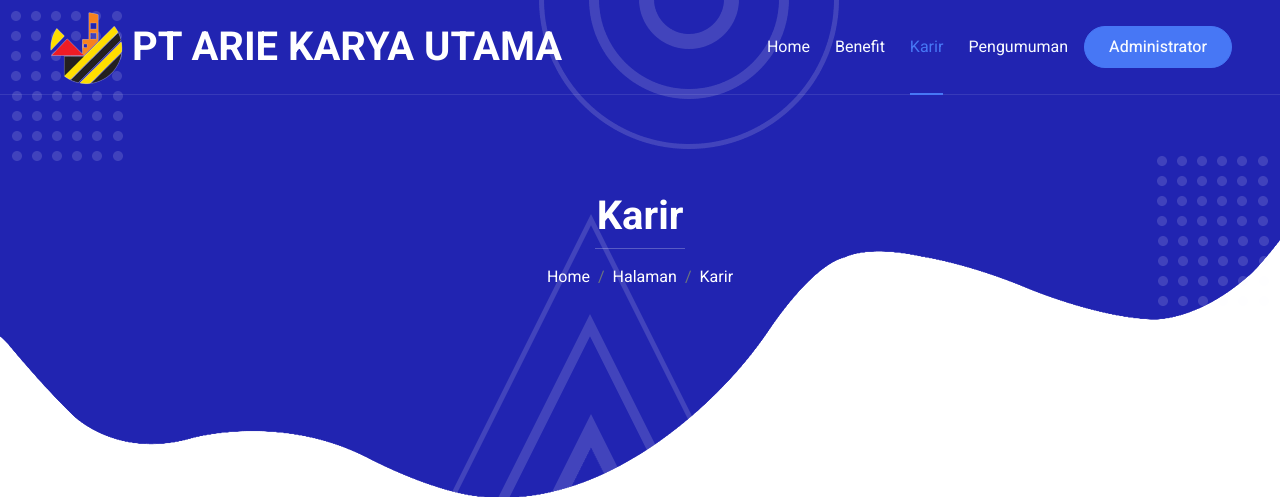
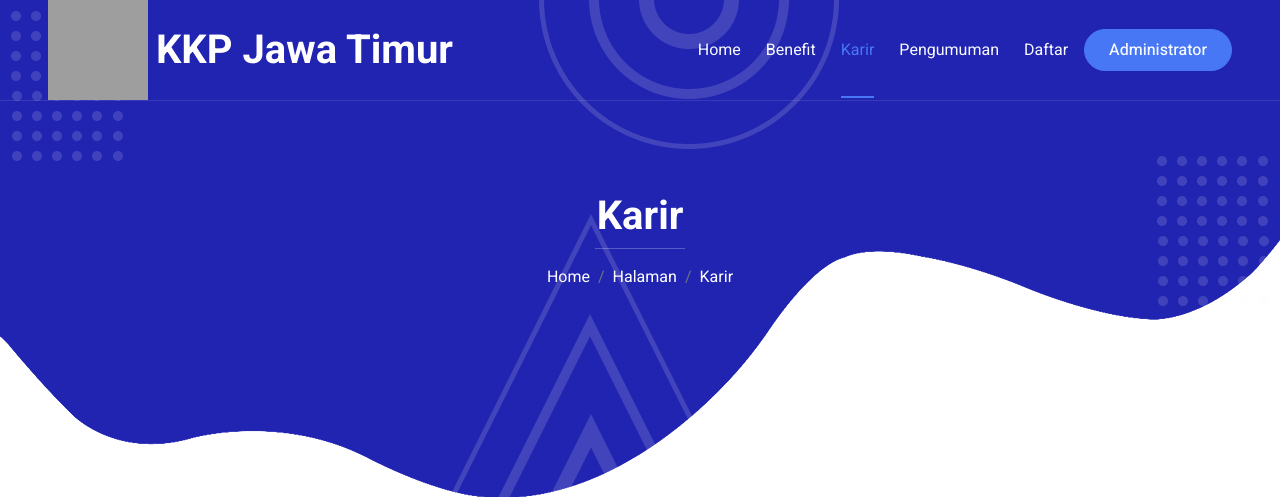
Before and after one commit to Rolanov/EAS_PWEB-A, a PHP site: page /coba/karir.php in a window 1280 px wide. Shown: the top 501 px of the page. Run offline with PHP 8.4, Linux system fonts and the light colour scheme; data comes from the database, SQL or seed files in the repository; some libraries are stand-ins or nearby versions; grey boxes are pictures that could not be loaded.

Commit message:
update pages

```diff
--- a/backend-hrd/pages/info/thanks.php
+++ b/backend-hrd/pages/info/thanks.php
@@ -5,7 +5,7 @@
   <!-- Required meta tags -->
   <meta charset="utf-8">
   <meta name="viewport" content="width=device-width, initial-scale=1, shrink-to-fit=no">
-  <title>Informasi | PT AKU</title>
+  <title>Informasi | KKP Jawa Timur</title>
   <!-- plugins:css -->
   <link rel="stylesheet" href="../../vendors/feather/feather.css">
   <link rel="stylesheet" href="../../vendors/ti-icons/css/themify-icons.css">
@@ -45,7 +45,7 @@
               <div class="col-12 mt-xl-2">
                 <!-- <p>Otomatis akan diarahkan ke website dalam 8 detik.</p> -->
                 <p><a href="../../../index.php" class="text-white" style="text-decoration: none;">Kembali ke Home.</a></p>
-                <p class="text-white font-weight-medium text-center">Copyright &copy; 2022. PT Arie Karya Utama.</p>
+                <p class="text-white font-weight-medium text-center">Copyright &copy; 2022. KKP Jawa Timur.</p>
               </div>
             </div>
           </div>
--- a/index.php
+++ b/index.php
@@ -98,7 +98,7 @@ $jumlahdata = mysqli_num_rows($getdata);
                                 <i class="fa fa-heart fa-2x"></i>
                             </div>
                             <h5 class="mb-3">Terpercaya</h5>
-                            <p>Sejak didirikan pada tahun 2006, PT Arie Karya Utama telah dipercaya oleh ratusan perusahaan untuk mengelola sampah dan beberapa klien telah bekerja sama lebih dari lima hingga sepuluh tahun lamanya.</p>
+                            <p>Terbentuknya Kementrian Kelautan dan Perikanan pada dasarnya merupakan sebuah tantangan, sekaligus peluang bagi pengembangan sektor kelautan dan perikanan Indonesia.</p>
                             <!-- <a class="btn px-3 mt-auto mx-auto" href="">Read More</a> -->
                         </div>
                     </div>
@@ -108,7 +108,7 @@ $jumlahdata = mysqli_num_rows($getdata);
                                 <i class="fa fa-user fa-2x"></i>
                             </div>
                             <h5 class="mb-3">Profesional</h5>
-                            <p>Konsistensi PT Arie Karya Utama selama belasan tahun di bidang kebersihan turut membentuk perusahaan menjadi semakin berkembang dan profesional atas setiap pelayanan yang diberikan. </p>
+                            <p>Sejak era reformasi bergulir di tengah percaturan politik Indonesia, sejak itu pula perubahan kehidupan mendasar berkembang di hampir seluruh kehidupan berbangsa dan bernegara.</p>
                             <!-- <a class="btn px-3 mt-auto mx-auto" href="">Read More</a> -->
                         </div>
                     </div>
@@ -118,7 +118,7 @@ $jumlahdata = mysqli_num_rows($getdata);
                                 <i class="fa fa-clock fa-2x"></i>
                             </div>
                             <h5 class="mb-3">Berkelanjutan</h5>
-                            <p>Sejak tahun 2016, PT Arie Karya Utama telah berkomitmen untuk mewujudkan pengelolaan sampah secara berkelanjutan, yang salah satunya dengan mengaplikasikan konsep circular economy (dari pengelolaan sampah tersebut).</p>
+                            <p>Perubahan Nomenklatur Departemen menjadi Kementerian: Dengan ditetapkannya Peraturan Presiden No. No. 47 Tahun 2009 tentang Pembentukan dan Organisasi Kementerian Negara, maka Nomenklatur Departemen Kelautan dan Perikanan menjadi Kementerian Kelautan dan Perikanan.</p>
                             <!-- <a class="btn px-3 mt-auto mx-auto" href="">Read More</a> -->
                         </div>
                     </div>
--- a/karir.php
+++ b/karir.php
@@ -14,7 +14,7 @@ $jumlahdata = mysqli_num_rows($getdata);
 <head>
 
     <meta charset="utf-8">
-    <title>Website PT AKU | Karir</title>
+    <title>KKP Jawa Timur| Karir</title>
     <meta content="width=device-width, initial-scale=1.0" name="viewport">
     <meta content="" name="keywords">
     <meta content="" name="description">
@@ -58,9 +58,9 @@ $jumlahdata = mysqli_num_rows($getdata);
         <!-- Navbar & Hero Start -->
         <div class="container-xxl position-relative p-0">
             <nav class="navbar navbar-expand-lg navbar-light px-4 px-lg-5 py-3 py-lg-0">
-                <a href="index.php"><img src="img/new/logo aku-nobg-notext.png"/>&nbsp;&nbsp;</a>
+                <a href="index.php"><img src="img/new/logoKKP.png" width="100" height="100"/>&nbsp;&nbsp;</a>
                 <a href="" class="navbar-brand p-0">
-                    <h1 class="m-0"> PT ARIE KARYA UTAMA<span class="fs-5"></span></h1>
+                    <h1 class="m-0"> KKP Jawa Timur<span class="fs-5"></span></h1>
                 </a>
                 <button class="navbar-toggler" type="button" data-bs-toggle="collapse" data-bs-target="#navbarCollapse">
                     <span class="fa fa-bars"></span>
@@ -71,6 +71,7 @@ $jumlahdata = mysqli_num_rows($getdata);
                         <a href="benefit.php" class="nav-item nav-link">Benefit</a>
                         <a href="karir.php" class="nav-item nav-link active">Karir</a>
                         <a href="pengumuman.php" class="nav-item nav-link">Pengumuman</a>
+                        <a href="apply.php" class="nav-item nav-link">Daftar</a>
                     </div>
                     <a href="login.php" target="_blank" class="btn btn-secondary text-light rounded-pill py-2 px-4 ms-3">Administrator</a>
                 </div>
@@ -170,26 +171,26 @@ $jumlahdata = mysqli_num_rows($getdata);
 
 
 
-        <!-- Footer Start -->
-        <div class="container-fluid bg-primary text-light footer mt-5 pt-5 wow fadeIn" data-wow-delay="0.1s">
+<!-- Footer Start -->
+<div class="container-fluid bg-primary text-light footer mt-5 pt-5 wow fadeIn" data-wow-delay="0.1s">
             <div class="container py-5 px-lg-5">
                 <div class="row g-5">
                     <div class="col-md-6 col-lg-3">
                         <h5 class="text-white mb-4">Get In Touch</h5>
                         <p><i class="fa fa-map-marker-alt me-3"></i>Kantor Pusat</p>
                         <p>
-                        Jl. Proklamasi Blok D 24-25, RT 001/023, Kel. Abadijaya,
-                        Kec. Sukmajaya Kota Depok, Jawa Barat. 16417</p>
+                        KEMENTERIAN KELAUTAN DAN PERIKANAN JL. Medan Merdeka Timur No.16 Jakarta Pusat</p>
                         <!-- <p><i class="fa fa-phone-alt me-3"></i>(021)77831787 atau 77832358</p>
                         <p><i class="fa fa-envelope me-3"></i>ariekarya@gmail.com</p> -->
                     </div>
                     &nbsp;&nbsp;&nbsp;&nbsp;&nbsp;&nbsp;
                     <div class="col-md-8 col-lg-3">
                         <h5 class="text-white mb-4">Get In Touch</h5>
-                        <p><i class="fa fa-map-marker-alt me-3"></i>www.ariekaryautama.com</p>
-                        <p><i class="fa fa-phone-alt me-3"></i>(021)77831787 atau 77832358</p>
-                        <p><i class="fa fa-envelope me-3"></i>ariekarya@gmail.com</p>
+                        <p><i class="fa fa-map-marker-alt me-3"></i>www.kkp.go.id</p>
+                        <p><i class="fa fa-phone-alt me-3"></i> (021) 3519070</p>
+                        <p><i class="fa fa-envelope me-3"></i>humas.kkp@kkp.go.id</p>
                     </div>
+
                 </div>
             </div>
             <div class="container px-lg-5">
@@ -200,7 +201,7 @@ $jumlahdata = mysqli_num_rows($getdata);
                         </div>
                         <div class="col-md-6 text-center text-md-end">
                             <div class="footer-menu">
-                                <a href="#">Karir</a>
+                                <a href="#">Home</a>
                             </div>
                         </div>
                     </div>
@@ -224,6 +225,21 @@ $jumlahdata = mysqli_num_rows($getdata);
     <script src="lib/isotope/isotope.pkgd.min.js"></script>
     <script src="lib/lightbox/js/lightbox.min.js"></script>
 
+
+        <!-- Back to Top -->
+        <a href="#" class="btn btn-lg btn-primary btn-lg-square back-to-top pt-2"><i class="bi bi-arrow-up"></i></a>
+    </div>
+
+    <!-- JavaScript Libraries -->
+    <script src="https://code.jquery.com/jquery-3.4.1.min.js"></script>
+    <script src="https://cdn.jsdelivr.net/npm/bootstrap@5.0.0/dist/js/bootstrap.bundle.min.js"></script>
+    <script src="lib/wow/wow.min.js"></script>
+    <script src="lib/easing/easing.min.js"></script>
+    <script src="lib/waypoints/waypoints.min.js"></script>
+    <script src="lib/owlcarousel/owl.carousel.min.js"></script>
+    <script src="lib/isotope/isotope.pkgd.min.js"></script>
+    <script src="lib/lightbox/js/lightbox.min.js"></script>
+
     <!-- Template Javascript -->
     <script src="js/main.js"></script>
 </body>
```
Also changed, not shown: benefit.php (+11 -13 lines), pengumuman.php (+11 -11 lines).
